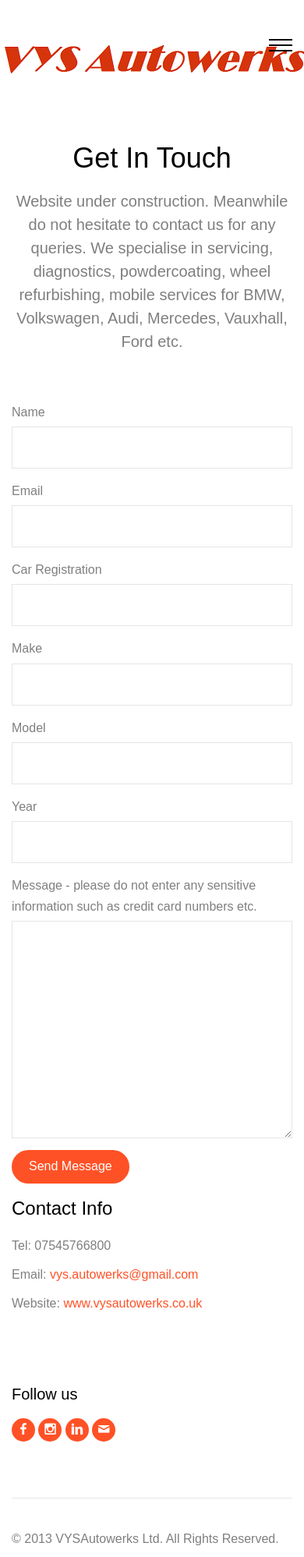
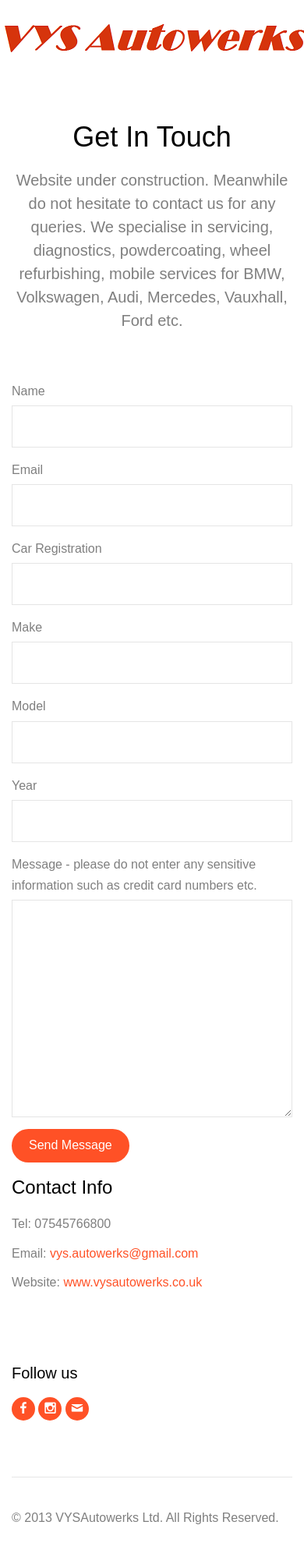
Before and after one commit to vysautowerks/vysautowerks, a plain HTML site: page index.html in a window 390 px wide. Shown: the top 1997 px of the page at 78% size. Drawn offline with Linux system fonts and the light colour scheme; files whose address does not match are found by name.

Commit message:
Update index.html

```diff
--- a/index.html
+++ b/index.html
@@ -49,7 +49,6 @@
 	<div id="fh5co-page">
 		<header id="fh5co-header" role="banner">
 			<div class="container">
-				<a href="#" class="js-fh5co-nav-toggle fh5co-nav-toggle dark"><i></i></a>
 				<div id="fh5co-logo"><a href="index.html"><img src="images/logo.png" alt="Free HTML5 Website Template"></a></div>
 			</div>
 		</header>
@@ -133,7 +132,6 @@
 							<ul class="fh5co-social">
 								<li class="social"><a href="https://www.facebook.com/VYS.Autowerks" target="_blank"><i class="icon-facebook2"></i></a></li>
 								<li class="social"><a href="https://www.instagram.com/vys.autowerks/" target="_blank"><i class="icon-instagram"></i></a></li>
-								<li class="social"><a href="#"><i class="icon-linkedin"></i></a></li>
 								<li class="social"><a href="mailto:vys.autowerks@gmail.com"><i class="icon-mail"></i></a></li>
 							</ul>
 						</div>
@@ -144,7 +142,6 @@
 					<div class="col-md-12">
 						<div class="fh5co-copyright">
 							<p class="pull-left">&copy; 2013 VYSAutowerks Ltd. All Rights Reserved. </p>
-<!-- 							<p class="pull-right">Designed by <a href="http://aaa.co.uk" target="_blank">test</a> Other work: <a href="http://aaa.com/" target="_blank">test2</a></p> -->
 						</div>
 					</div>
 				</div>
```
